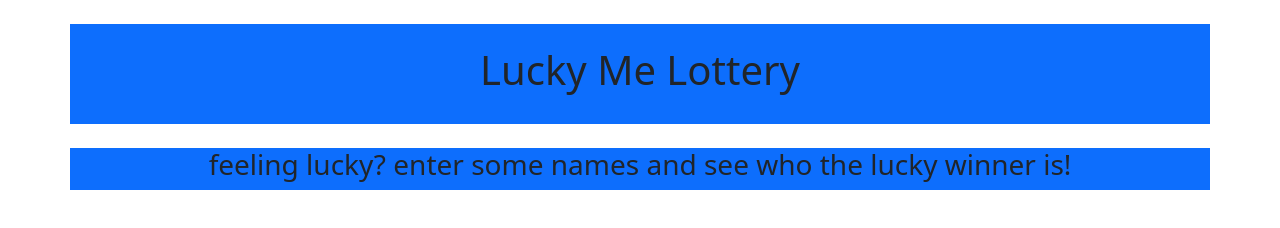
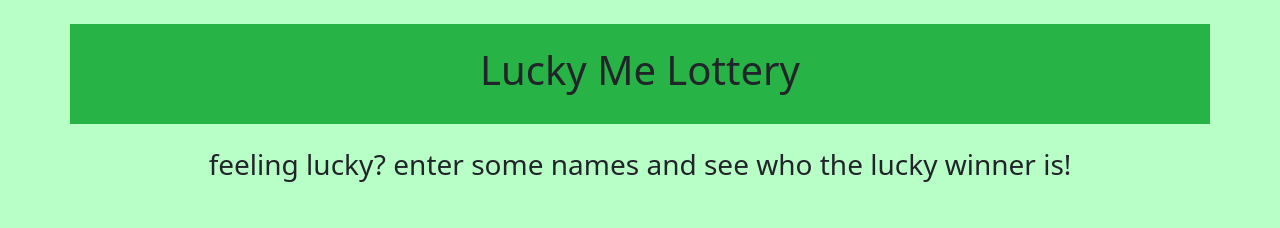
Before and after one commit to bri-depinto/march-website-list, a plain HTML site: page index.html in a window 1280 px wide. Drawn offline with nearby package versions, Linux system fonts and the light colour scheme.

Commit message:
yay colors

```diff
--- a/index.html
+++ b/index.html
@@ -18,13 +18,13 @@
     <div class="container">
 
 <div class="row my-4">
-        <div class="bg-primary col-12 header d-flex justify-content-center align-items-center">
+        <div class="col-12 header d-flex justify-content-center align-items-center luckyy">
             <h1>Lucky Me Lottery</h1>
         </div>
     </div>
 
 <div class="row">
-        <div class="text-center bg-primary col-12">
+        <div class="text-center col-12">
             <h3> feeling lucky? enter some names and see who the lucky winner is! </h3>
         </div>
 </div>
--- a/style.css
+++ b/style.css
@@ -1,3 +1,9 @@
 .header {
     height:100px;
 }
+body{
+    background-color: #B7FFC7;
+}
+.luckyy{
+    background-color: #28B346;
+}
```
